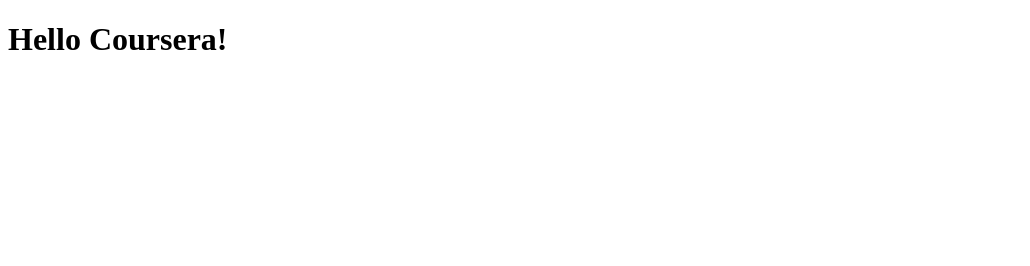
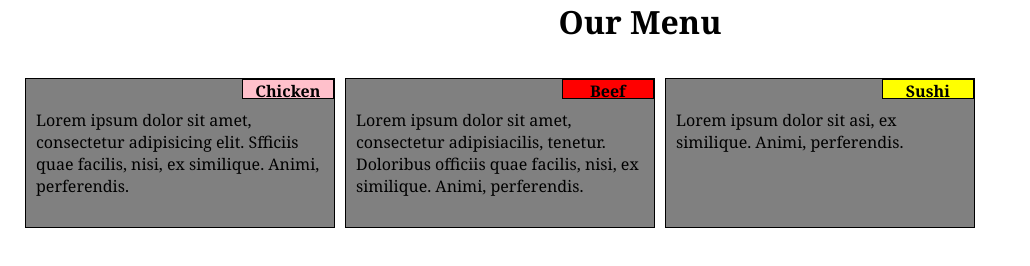
Before and after one commit to pejma2001/Week-2, a plain HTML site: page Module2-solution/index.html in a window 1280 px wide. Shown: the whole page, without its empty margins (0-1030 px from the left). Drawn offline with Linux system fonts and the light colour scheme.

Commit message:
My Firs Page.

```diff
--- a/Module2-solution/index.html
+++ b/Module2-solution/index.html
@@ -1,9 +1,155 @@
-<!DOCTYPE html>
-<html>
-<head>
-	<title>Hello Coursera!</title>
+<style>
+
+/********** Base styles **********/
+* {
+  box-sizing: border-box;
+  margin: 0;
+  padding: 0;
+}
+h1 {
+  margin-bottom: 20px;
+  text-align: center;
+  font-family: Georgia, serif;
+}
+#box1 {
+  background-color: grey;
+  border: 1px solid black;
+  height: 150px;
+  overflow: visible;
+  position: relative;
+  margin-bottom: 10px;
+  margin-left:5px;
+  margin-right:5px;
+  margin-top: 5px;
+}
+#box2 {
+  background-color: grey;
+  border: 1px solid black;
+  height: 150px;
+  overflow: visible;
+  position: relative;
+  margin-bottom: 10px;
+  margin-left:5px;
+  margin-right:5px;
+  margin-top: 5px;
+}
+#box3 {
+  background-color: grey;
+  border: 1px solid black;
+  height: 150px;
+  overflow: visible;
+  position: relative;
+  margin-bottom: 10px;
+  margin-left:5px;
+  margin-right:5px;
+  margin-top: 5px;
+}
+#p1 {
+  border: 1px solid black;
+  background-color: pink;
+  width: 30%;
+  height: 20px;
+  position: absolute;
+  top: 0;
+  right: 0;
+  font-family: Georgia, serif;
+  color: black;
+  font-weight: bold;
+  text-align: center;
+}
+#p2 {
+  border: 1px solid black;
+  background-color: red;
+  width: 30%;
+  height: 20px;
+  position: absolute;
+  top: 0;
+  right: 0;
+  font-family: Georgia, serif;
+  color: black;
+  font-weight: bold;
+  text-align: center;
+}
+#p3 {
+  border: 1px solid black;
+  background-color: yellow;
+  width: 30%;
+  height: 20px;
+  position: absolute;
+  top: 0;
+  right: 0;
+  font-family: Georgia, serif;
+  color: black;
+  font-weight: bold;
+  text-align: center;
+}
+ p {
+  font-family: Georgia, serif;
+  color: black;
+  font-weight: 200;
+  text-align: left;
+  padding: 30px 10px 10px 10px;
+ }
+
+/* Simple Responsive Framework. */
+.container{
+  padding: 10px;
+  margin: 10px;
+}
+.row {
+  width: 100%;
+}
+
+/********** Large devices only **********/
+@media (min-width: 992px) {
+  .col-lg-1, .col-lg-2, .col-lg-3, .col-lg-4, .col-lg-5, .col-lg-6, .col-lg-7, .col-lg-8, .col-lg-9, .col-lg-10, .col-lg-11, .col-lg-12 {
+    float: left;
+  }
+  .col-lg-3 {
+    width: 25%;
+      }
+
+}
+
+/********** Medium devices only **********/
+@media (min-width: 768px) and (max-width: 991px) {
+  .col-md-1, .col-md-2, .col-md-3, .col-md-4, .col-md-5, .col-md-6, .col-md-7, .col-md-8, .col-md-9, .col-md-10, .col-md-11, .col-md-12 {
+    float: left;
+ }
+  #box1 {
+width:45%;
+}
+  #box2 {
+ width:45%;
+}
+  #box3 {
+  width:90%;
+}
+
+  .col-md-6 {
+    width: 45%;
+  }
+
+}
+
+</style>
 </head>
 <body>
-<h1>Hello Coursera!</h1>
+
+<h1>Our Menu</h1>
+<div class="container">
+<div class="row">
+  <div id="box1" class="col-lg-3 col-md-6"><div id="p1">Chicken</div>
+  <P>Lorem ipsum dolor sit amet, consectetur adipisicing elit. Sfficiis quae facilis, nisi, ex similique. Animi, perferendis. </p></div>
+
+    <div id="box2" class="col-lg-3 col-md-6"><div id="p2">Beef</div>
+    <p>Lorem ipsum dolor sit amet, consectetur adipisiacilis, tenetur. Doloribus officiis quae facilis, nisi, ex similique. Animi, perferendis. </p></div>
+
+  <div id="box3" class="col-lg-3 col-md-6"><div id="p3">Sushi</div>
+  <p>Lorem ipsum dolor sit asi, ex similique. Animi, perferendis. </p></div>
+
+
+</div>
+</div>
 </body>
 </html>
```
Also changed, not shown: 1 other file.
